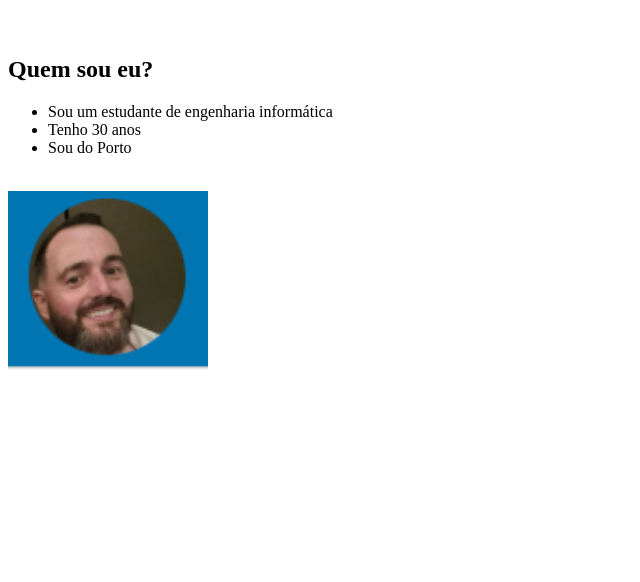
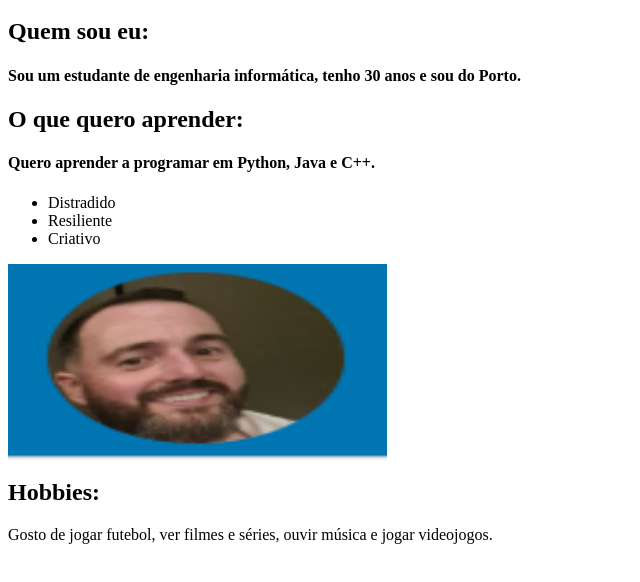
Before and after one commit to CCatanhoTPSI/sobre-mim, a plain HTML site: page index.html in a window 1280 px wide. Shown: the part 48-630 px from the top of the page, without its empty margins (0-640 px from the left). Drawn offline with Linux system fonts and the light colour scheme.

Commit message:
Perfil 1.0

```diff
--- a/index.html
+++ b/index.html
@@ -6,12 +6,13 @@
     </head>
     <body>
         <h1>Carlos Catanho</h1>
-        <br>
-        <h2>Quem sou eu?</h2>
-        <ul>
-            <li>Sou um estudante de engenharia informática</li>
-            <li>Tenho 30 anos</li>
-            <li>Sou do Porto</li>
-        </ul>
-        <br>
-        <img src="Img/Perfil.png" alt="Foto de perfil" width="200">
+        <h2>Quem sou eu:</h2><h4>Sou um estudante de engenharia informática, tenho 30 anos e sou do Porto.</h4>
+        <h2>O que quero aprender:</h2><h4>Quero aprender a programar em Python, Java e C++.</h4>
+    <ul>
+        <li>Distradido</li>
+        <li>Resiliente</li>
+        <li>Criativo</li>
+    </ul>
+        <img src="Img/Perfil.png" alt="Foto de perfil" width="30%" height="25%"><article>
+            <h2>Hobbies:</h2>
+            <p>Gosto de jogar futebol, ver filmes e séries, ouvir música e jogar videojogos.</p>
```
